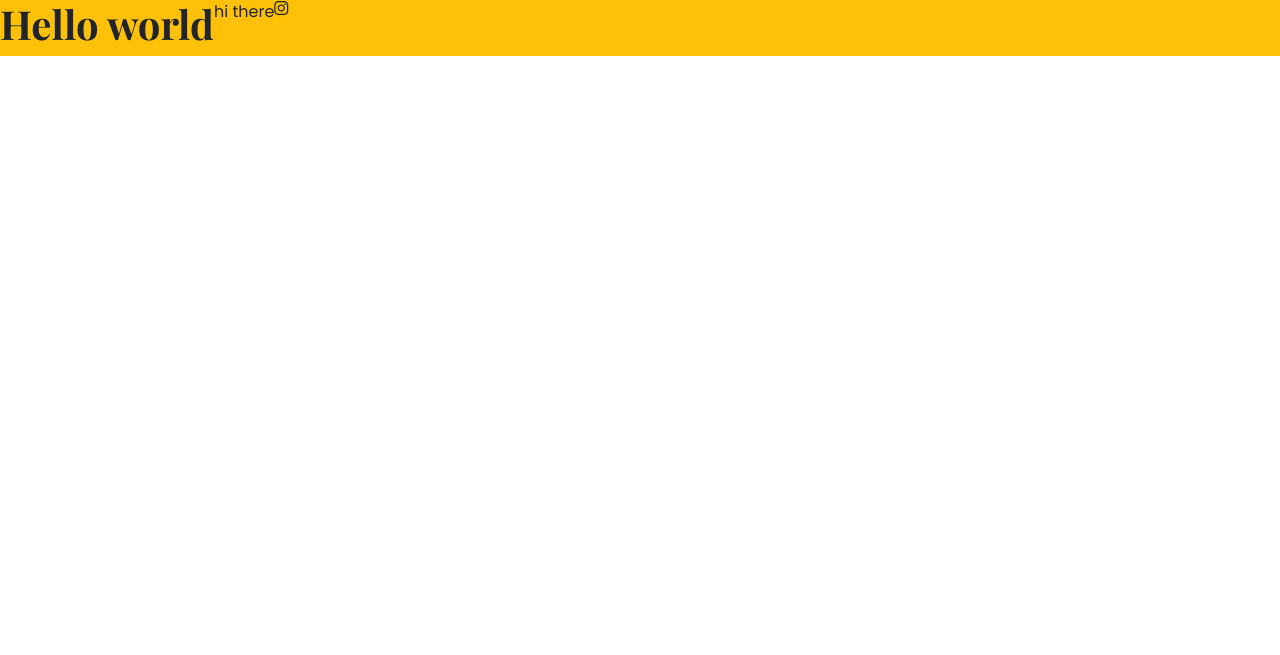
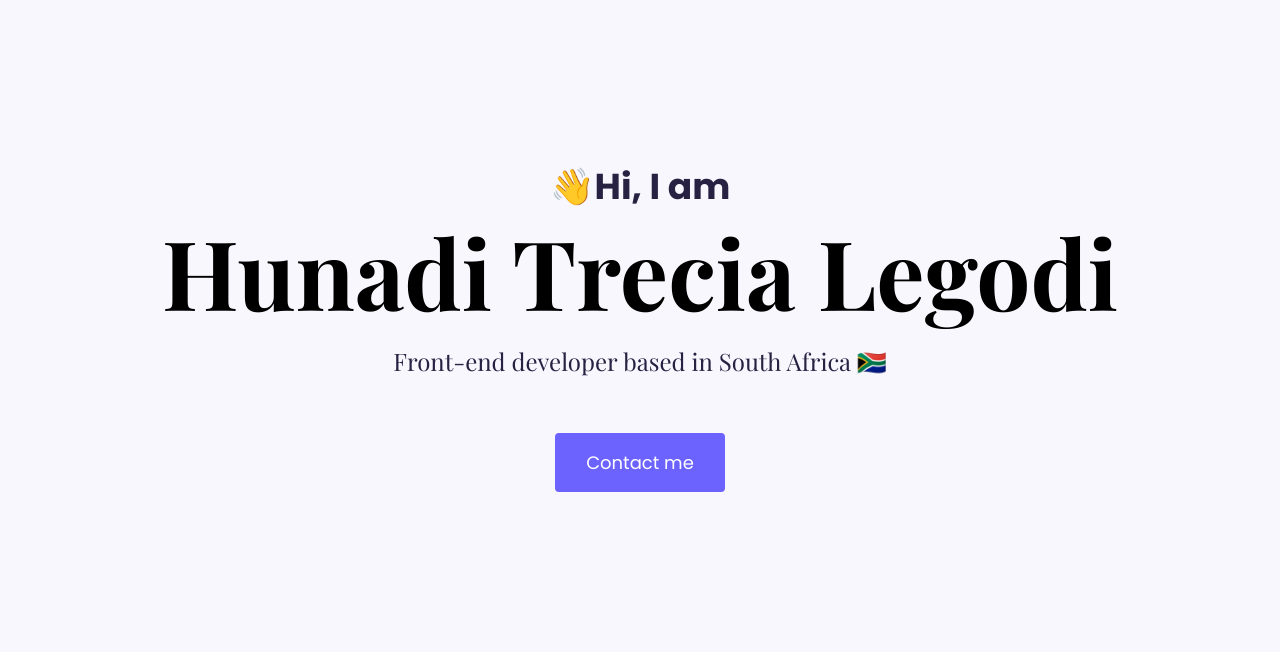
Before and after one commit to TreciaLegodi/Portfolio-Project, a plain HTML site: page index.html in a window 1280 px wide. Drawn offline with nearby package versions, Linux system fonts and the light colour scheme; a web font is replaced by a local one.

Commit message:
Added homepage content and added css

```diff
--- a/index.html
+++ b/index.html
@@ -23,14 +23,15 @@
     <title>Document</title>
 </head>
 <body>
-
-    <div class="d-flex bg-warning">
-        <h1>Hello world</h1>
-        <p>hi there</p>
-        <i class="fab fa-instagram"></i>
+    <div class="hero">
+        <p>👋Hi, I am</p>
+    <h1>Hunadi Trecia Legodi</h1>
+    <h2 class="mb-5">Front-end developer based in South Africa 🇿🇦</h2>
+    <div>
+        <a href="#" class="btn btn-branding">Contact me</a>
     </div>
 
-
+    </div>
 
 </body>
 </html>
--- a/styles/portfolio.css
+++ b/styles/portfolio.css
@@ -1,9 +1,65 @@
+:root{
+    --branding-color:#6C63FF;
+    --secondary-color:#F9F7FE;
+    --heading-font-family:'Playfair display',serif;
+    --default-font-family:'Poppins',sans-serif;
+}
+
+
+body{
+    font-family: var(--default-font-family);
+}
+
+
+
+
+h1,
+h2,
+h3,
+h4,
+h5,
+h6{
+    color: black;
+    font-weight:bold;
+    font-family: var(--heading-font-family);
+}
+
 h1{
-    font-weight:bold;
-    font-family: 'Playfair display',serif;
+ font-size: 96px;
 }
 
 p{
-    font-family: 'Poppins',sans-serif;
+
     font-weight: normal;
 }
+
+.hero{
+    background-color: var(--secondary-color);
+    text-align: center;
+    padding: 160px 20px;
+
+}
+
+.hero p{
+font-weight: bold;
+font-size: 36px;
+margin: 0;
+color: #272142;
+}
+
+.hero h2{
+    font-family: var(--heading-font-family);
+    font-weight:normal;
+    font-size: 24px;
+    line-height: 2;
+    color: #272142;
+}
+
+.btn-branding{
+background-color: var(--branding-color);
+color: #ffff;
+border-radius:4px ;
+font-size: 18px;
+line-height: 27px;
+padding:15px 30px ;
+}
```
